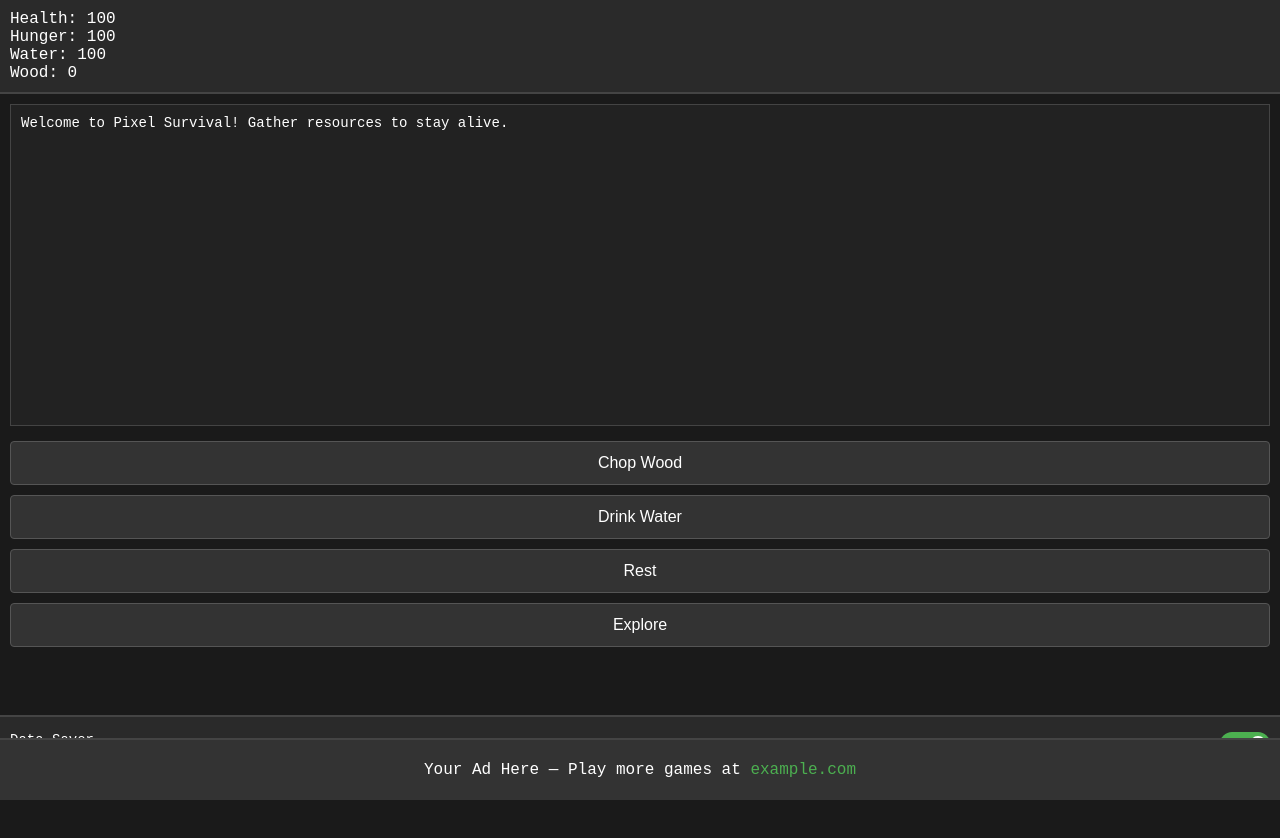
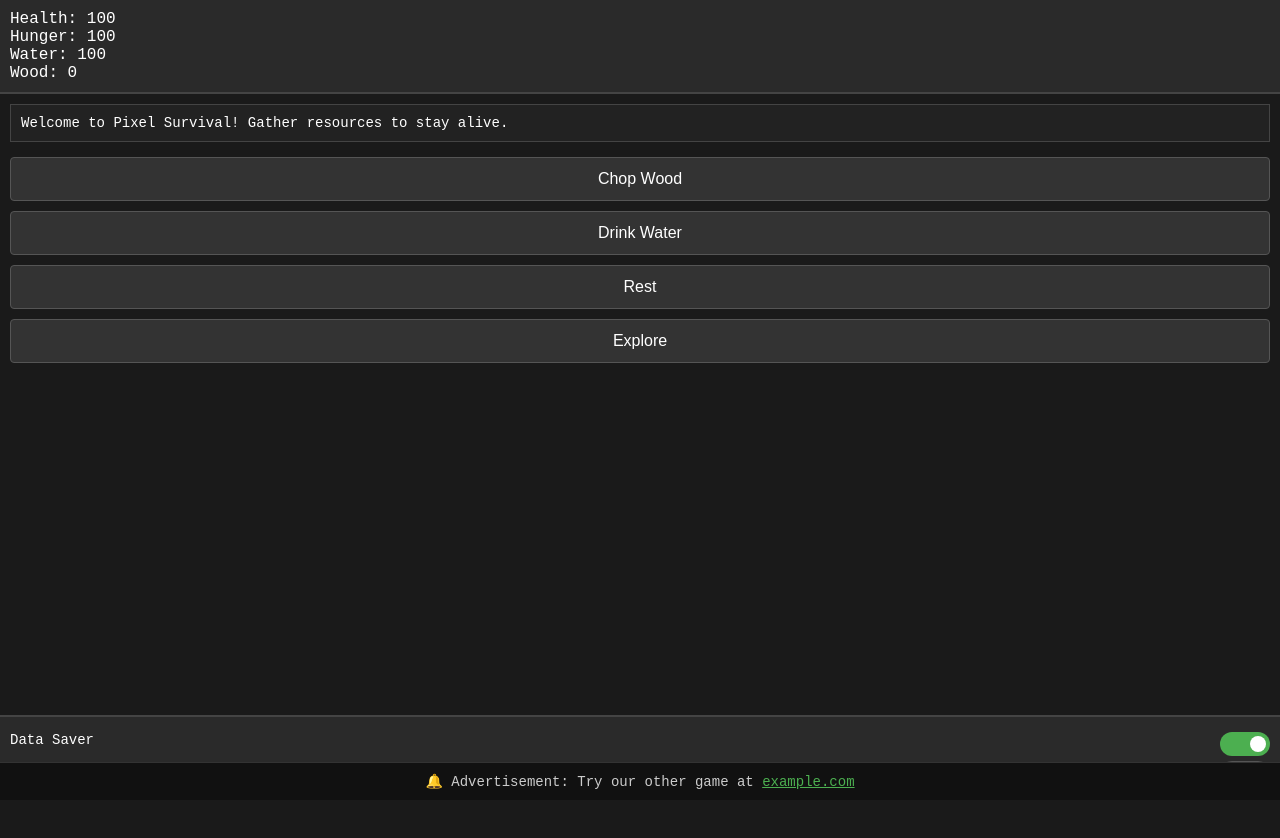
Before and after one commit to CAVgroup/Game, a plain HTML site: page index.html in a window 1280 px wide. Drawn offline with Linux system fonts and the light colour scheme.

Commit message:
Update index.html

```diff
--- a/index.html
+++ b/index.html
@@ -15,14 +15,14 @@
             -webkit-touch-callout: none;
             -webkit-user-select: none;
             user-select: none;
-            overflow: auto; /* ✅ Allow scrolling */
+            overflow: auto; /* ✅ allow page scrolling */
         }
 
         #gameContainer {
             min-height: 100vh;
             display: flex;
             flex-direction: column;
-            padding-bottom: 60px; /* ✅ Space for ad banner */
+            padding-bottom: 80px; /* ✅ Space for ad */
         }
 
         #statsPanel {
@@ -36,18 +36,18 @@
             display: flex;
             flex-direction: column;
             padding: 10px;
-            overflow-y: auto;
+            overflow-y: auto; /* ✅ scrolling */
         }
 
         #gameLog {
-            flex-grow: 1;
+            max-height: 300px;
             background-color: #222;
             border: 1px solid #444;
             padding: 10px;
             margin-bottom: 10px;
-            overflow-y: scroll;
+            overflow-y: auto;
             font-size: 14px;
-            max-height: 300px;
+            -webkit-overflow-scrolling: touch;
         }
 
         .btn {
@@ -126,25 +126,18 @@
             transform: translateX(26px);
         }
 
-        /* ✅ AD BANNER */
         #adBanner {
             position: fixed;
             bottom: 0;
             left: 0;
             right: 0;
-            height: 60px;
-            background-color: #333;
-            color: white;
+            background: #111;
+            color: #ccc;
             text-align: center;
-            line-height: 60px;
-            font-size: 16px;
-            border-top: 2px solid #444;
+            padding: 10px;
+            font-size: 14px;
+            border-top: 1px solid #333;
             z-index: 999;
-        }
-
-        #adBanner a {
-            color: #4CAF50;
-            text-decoration: none;
         }
     </style>
 </head>
@@ -183,9 +176,8 @@
         </div>
     </div>
 
-    <!-- ✅ AD BANNER -->
     <div id="adBanner">
-        Your Ad Here — Play more games at <a href="https://example.com" target="_blank">example.com</a>
+        🔔 Advertisement: Try our other game at <a href="#" style="color:#4CAF50;">example.com</a>
     </div>
 
     <script>
@@ -257,11 +249,11 @@
             if (gameState.water < 80) {
                 gameState.water = Math.min(100, gameState.water + 20);
                 addToLog("Drank water! +20 water");
+                updateUI();
+                saveGame();
             } else {
                 addToLog("Not thirsty right now");
             }
-            updateUI();
-            saveGame();
         }
 
         function rest() {
```
